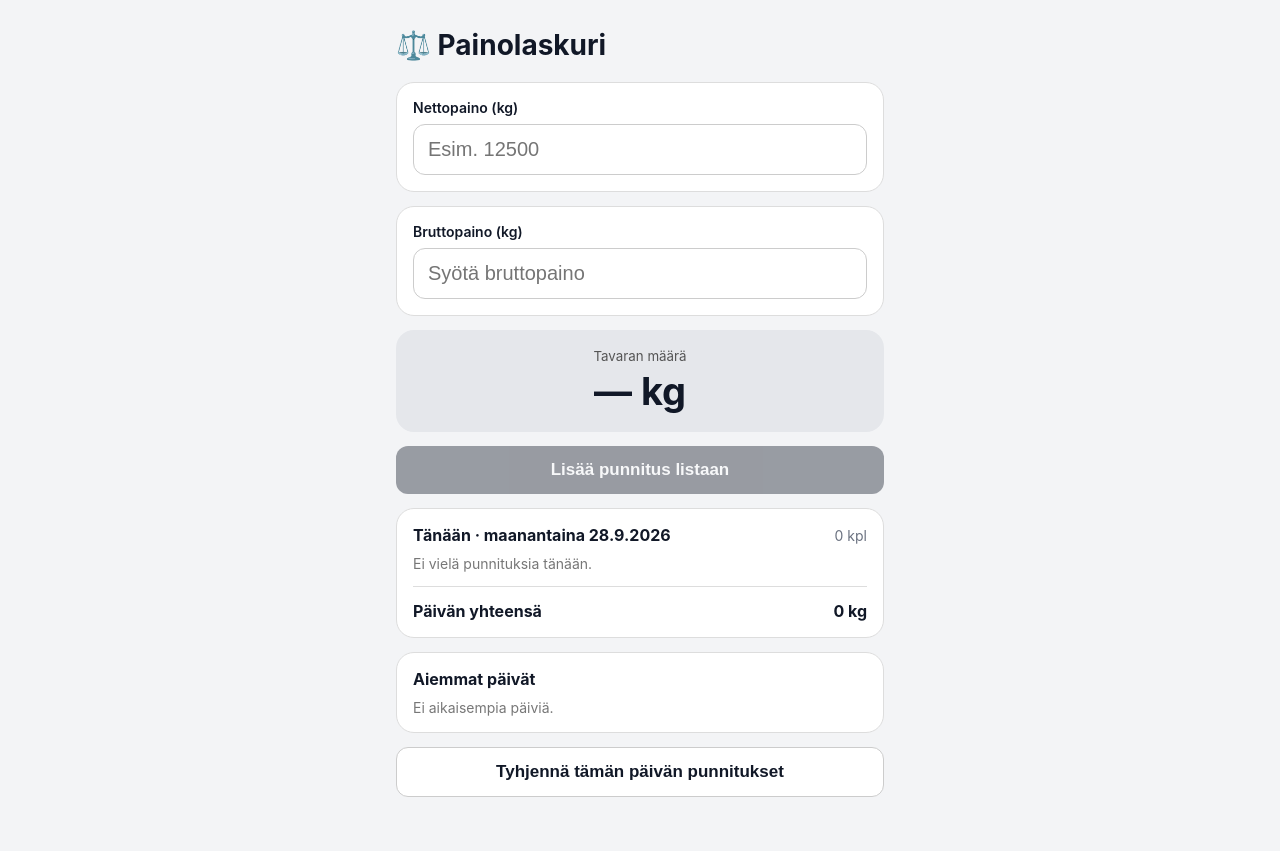
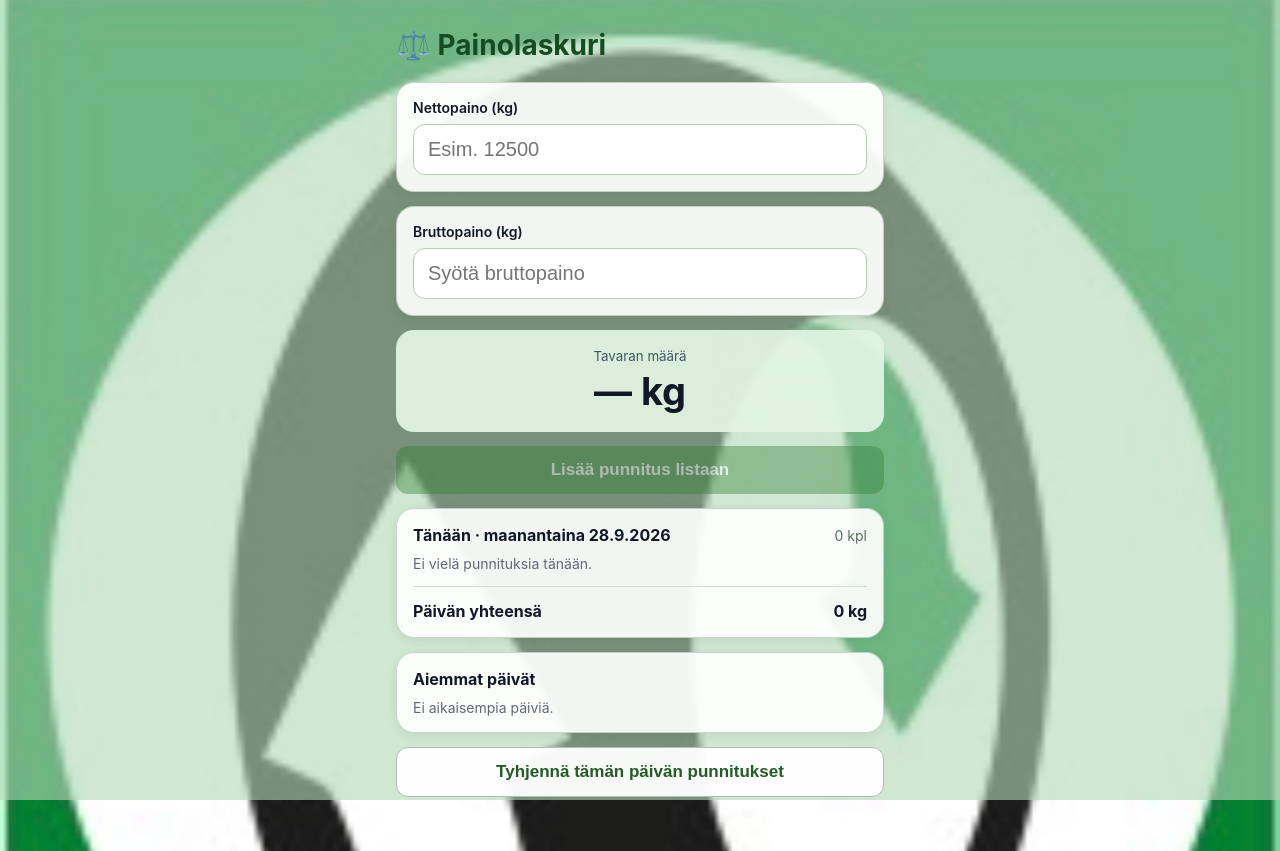
Before and after one commit to nikosinervo-stack/Painolaskuri, a plain HTML site: page index.html in a window 1280 px wide. Drawn offline with Linux system fonts and the light colour scheme.

Commit message:
Update index.html

```diff
--- a/index.html
+++ b/index.html
@@ -3,21 +3,100 @@
 <head>
 <meta charset="utf-8">
 <meta name="viewport" content="width=device-width, initial-scale=1, viewport-fit=cover">
-<meta name="theme-color" content="#111827">
+<meta name="theme-color" content="#2f7d32">
 <title>Painolaskuri</title>
 <style>
-*{box-sizing:border-box}body{margin:0;font-family:-apple-system,BlinkMacSystemFont,"Segoe UI",sans-serif;background:#f3f4f6;color:#111827}
-main{max-width:520px;margin:auto;padding:20px 16px 40px}
-h1{font-size:28px;margin:8px 0 20px}.card{background:#fff;border:1px solid #ddd;border-radius:18px;padding:16px;margin-bottom:14px}
+*{box-sizing:border-box}
+body{
+ margin:0;
+ font-family:-apple-system,BlinkMacSystemFont,"Segoe UI",sans-serif;
+ color:#111827;
+ background:#dcefdc url("IMG_3983.jpeg") center/cover fixed no-repeat;
+ position:relative;
+}
+body:before{
+ content:"";
+ position:fixed;
+ inset:0;
+ background:rgba(55,150,65,.38);
+ z-index:0;
+ pointer-events:none;
+}
+body:after{
+ content:"";
+ position:fixed;
+ inset:0;
+ background:rgba(255,255,255,.38);
+ z-index:0;
+ pointer-events:none;
+}
+main{
+ position:relative;
+ z-index:1;
+ max-width:520px;
+ margin:auto;
+ padding:20px 16px 40px;
+}
+h1{font-size:28px;margin:8px 0 20px;color:#164d20}
+.card{
+ background:rgba(255,255,255,.91);
+ border:1px solid rgba(40,100,45,.25);
+ border-radius:18px;
+ padding:16px;
+ margin-bottom:14px;
+ box-shadow:0 3px 12px rgba(0,70,0,.08)
+}
 label{display:block;font-size:14px;font-weight:600;margin-bottom:8px}
-input{width:100%;font-size:20px;padding:13px 14px;border:1px solid #ccc;border-radius:12px}
-.result{background:#e5e7eb;border-radius:18px;padding:18px;text-align:center;margin:14px 0}
-.result small{display:block;color:#555}.result strong{display:block;font-size:38px;margin-top:4px}
-button{width:100%;padding:14px;border:0;border-radius:12px;font-size:17px;font-weight:700;background:#111827;color:white;margin-bottom:14px}
-button:disabled{opacity:.4}.secondary{background:white;color:#111827;border:1px solid #ccc}
-.row{display:flex;justify-content:space-between;padding:12px;border:1px solid #e5e7eb;border-radius:12px;margin:7px 0;background:#fafafa}
-.muted{color:#6b7280;font-size:14px}.total{display:flex;justify-content:space-between;border-top:1px solid #ddd;margin-top:14px;padding-top:14px;font-weight:700}
-.empty{color:#777;font-size:14px}.error{color:#b91c1c;font-size:14px}
+input{
+ width:100%;
+ font-size:20px;
+ padding:13px 14px;
+ border:1px solid #b8cdb8;
+ border-radius:12px;
+ background:white
+}
+.result{
+ background:rgba(225,244,226,.94);
+ border-radius:18px;
+ padding:18px;
+ text-align:center;
+ margin:14px 0
+}
+.result small{display:block;color:#456}
+.result strong{display:block;font-size:38px;margin-top:4px}
+button{
+ width:100%;
+ padding:14px;
+ border:0;
+ border-radius:12px;
+ font-size:17px;
+ font-weight:700;
+ background:#2e7d32;
+ color:white;
+ margin-bottom:14px
+}
+button:disabled{opacity:.4}
+.secondary{background:rgba(255,255,255,.94);color:#245b29;border:1px solid #a9c4aa}
+.row{
+ display:flex;
+ justify-content:space-between;
+ padding:12px;
+ border:1px solid #d4e2d4;
+ border-radius:12px;
+ margin:7px 0;
+ background:rgba(250,255,250,.9)
+}
+.muted{color:#58705b;font-size:14px}
+.total{
+ display:flex;
+ justify-content:space-between;
+ border-top:1px solid #cddccc;
+ margin-top:14px;
+ padding-top:14px;
+ font-weight:700
+}
+.empty{color:#667;font-size:14px}
+.error{color:#b91c1c;font-size:14px}
 </style>
 </head>
 <body>
@@ -44,10 +123,14 @@ button:disabled{opacity:.4}.secondary{background:white;color:#111827;border:1px
 
 <div class="card">
 <div style="display:flex;justify-content:space-between;align-items:center">
-<strong id="today">Tänään</strong><span id="count" class="muted">0 kpl</span>
+<strong id="today">Tänään</strong>
+<span id="count" class="muted">0 kpl</span>
 </div>
 <div id="list" style="margin-top:10px"></div>
-<div class="total"><span>Päivän yhteensä</span><span id="total">0 kg</span></div>
+<div class="total">
+<span>Päivän yhteensä</span>
+<span id="total">0 kg</span>
+</div>
 </div>
 
 <div class="card">
@@ -63,34 +146,106 @@ const KEY="painolaskuri_data_v1";
 const $=id=>document.getElementById(id);
 let data={};
 try{data=JSON.parse(localStorage.getItem(KEY)||"{}")||{}}catch(e){data={}}
-const dateKey=()=>{const d=new Date();return `${d.getFullYear()}-${String(d.getMonth()+1).padStart(2,"0")}-${String(d.getDate()).padStart(2,"0")}`};
+
+const dateKey=()=>{
+ const d=new Date();
+ return `${d.getFullYear()}-${String(d.getMonth()+1).padStart(2,"0")}-${String(d.getDate()).padStart(2,"0")}`
+};
+
 const fmt=n=>Number(n).toLocaleString("fi-FI")+" kg";
-const dateLabel=k=>{const [y,m,d]=k.split("-");return new Date(+y,+m-1,+d).toLocaleDateString("fi-FI",{weekday:"long",day:"numeric",month:"numeric",year:"numeric"})};
-function save(){try{localStorage.setItem(KEY,JSON.stringify(data))}catch(e){}}
+
+const dateLabel=k=>{
+ const [y,m,d]=k.split("-");
+ return new Date(+y,+m-1,+d).toLocaleDateString("fi-FI",
+ {weekday:"long",day:"numeric",month:"numeric",year:"numeric"})
+};
+
+function save(){
+ try{localStorage.setItem(KEY,JSON.stringify(data))}catch(e){}
+}
+
 function calc(){
  const n=Number($("net").value),g=Number($("gross").value);
  $("add").disabled=true;
- if($("net").value===""||$("gross").value===""){ $("result").textContent="— kg";$("message").textContent="";return}
- if(!Number.isFinite(n)||!Number.isFinite(g)||n<0||g<0){$("result").textContent="— kg";$("message").textContent="Syötä kelvolliset painot.";return}
- if(g<n){$("result").textContent="— kg";$("message").textContent="Bruttopaino ei voi olla nettopainoa pienempi.";return}
- $("result").textContent=fmt(g-n);$("message").textContent="Bruttopaino − nettopaino";$("add").disabled=false;
+
+ if($("net").value===""||$("gross").value===""){
+  $("result").textContent="— kg";
+  $("message").textContent="";
+  return
+ }
+
+ if(!Number.isFinite(n)||!Number.isFinite(g)||n<0||g<0){
+  $("result").textContent="— kg";
+  $("message").textContent="Syötä kelvolliset painot.";
+  return
+ }
+
+ if(g<n){
+  $("result").textContent="— kg";
+  $("message").textContent="Bruttopaino ei voi olla nettopainoa pienempi.";
+  return
+ }
+
+ $("result").textContent=fmt(g-n);
+ $("message").textContent="Bruttopaino − nettopaino";
+ $("add").disabled=false;
 }
+
 function render(){
- const k=dateKey(),items=Array.isArray(data[k])?data[k]:[];
- $("today").textContent="Tänään · "+dateLabel(k);$("count").textContent=items.length+" kpl";
- $("list").innerHTML=items.length?items.map((x,i)=>`<div class="row"><span class="muted">#${i+1}</span><strong>${fmt(x)}</strong></div>`).join(""):'<div class="empty">Ei vielä punnituksia tänään.</div>';
+ const k=dateKey();
+ const items=Array.isArray(data[k])?data[k]:[];
+
+ $("today").textContent="Tänään · "+dateLabel(k);
+ $("count").textContent=items.length+" kpl";
+
+ $("list").innerHTML=items.length?
+ items.map((x,i)=>`<div class="row"><span class="muted">#${i+1}</span><strong>${fmt(x)}</strong></div>`).join("")
+ :'<div class="empty">Ei vielä punnituksia tänään.</div>';
+
  $("total").textContent=fmt(items.reduce((a,b)=>a+b,0));
+
  const keys=Object.keys(data).filter(x=>x!==k).sort().reverse();
- $("days").innerHTML=keys.length?keys.map(x=>{const a=data[x]||[],s=a.reduce((p,v)=>p+v,0);return `<div class="row"><div><strong>${dateLabel(x)}</strong><div class="muted">${a.length} punnitusta</div></div><strong>${fmt(s)}</strong></div>`}).join(""):'<div class="empty">Ei aikaisempia päiviä.</div>';
+
+ $("days").innerHTML=keys.length?
+ keys.map(x=>{
+  const a=data[x]||[];
+  const s=a.reduce((p,v)=>p+v,0);
+  return `<div class="row"><div><strong>${dateLabel(x)}</strong><div class="muted">${a.length} punnitusta</div></div><strong>${fmt(s)}</strong></div>`
+ }).join("")
+ :'<div class="empty">Ei aikaisempia päiviä.</div>';
 }
-$("net").addEventListener("input",calc);$("gross").addEventListener("input",calc);
+
+$("net").addEventListener("input",calc);
+$("gross").addEventListener("input",calc);
+
 $("add").addEventListener("click",()=>{
- const a=Number($("gross").value)-Number($("net").value),k=dateKey();
+ const a=Number($("gross").value)-Number($("net").value);
+ const k=dateKey();
+
  if(!Number.isFinite(a)||a<0)return;
- if(!Array.isArray(data[k]))data[k]=[];data[k].push(a);save();render();
- $("gross").value="";$("result").textContent="— kg";$("message").textContent="Punnitus lisätty."; $("add").disabled=true;$("gross").focus();
+
+ if(!Array.isArray(data[k]))data[k]=[];
+
+ data[k].push(a);
+ save();
+ render();
+
+ $("gross").value="";
+ $("result").textContent="— kg";
+ $("message").textContent="Punnitus lisätty.";
+ $("add").disabled=true;
+ $("gross").focus();
 });
-$("clear").addEventListener("click",()=>{const k=dateKey();delete data[k];save();render();$("gross").value="";calc()});
+
+$("clear").addEventListener("click",()=>{
+ const k=dateKey();
+ delete data[k];
+ save();
+ render();
+ $("gross").value="";
+ calc();
+});
+
 render();
 </script>
 </body>
```
